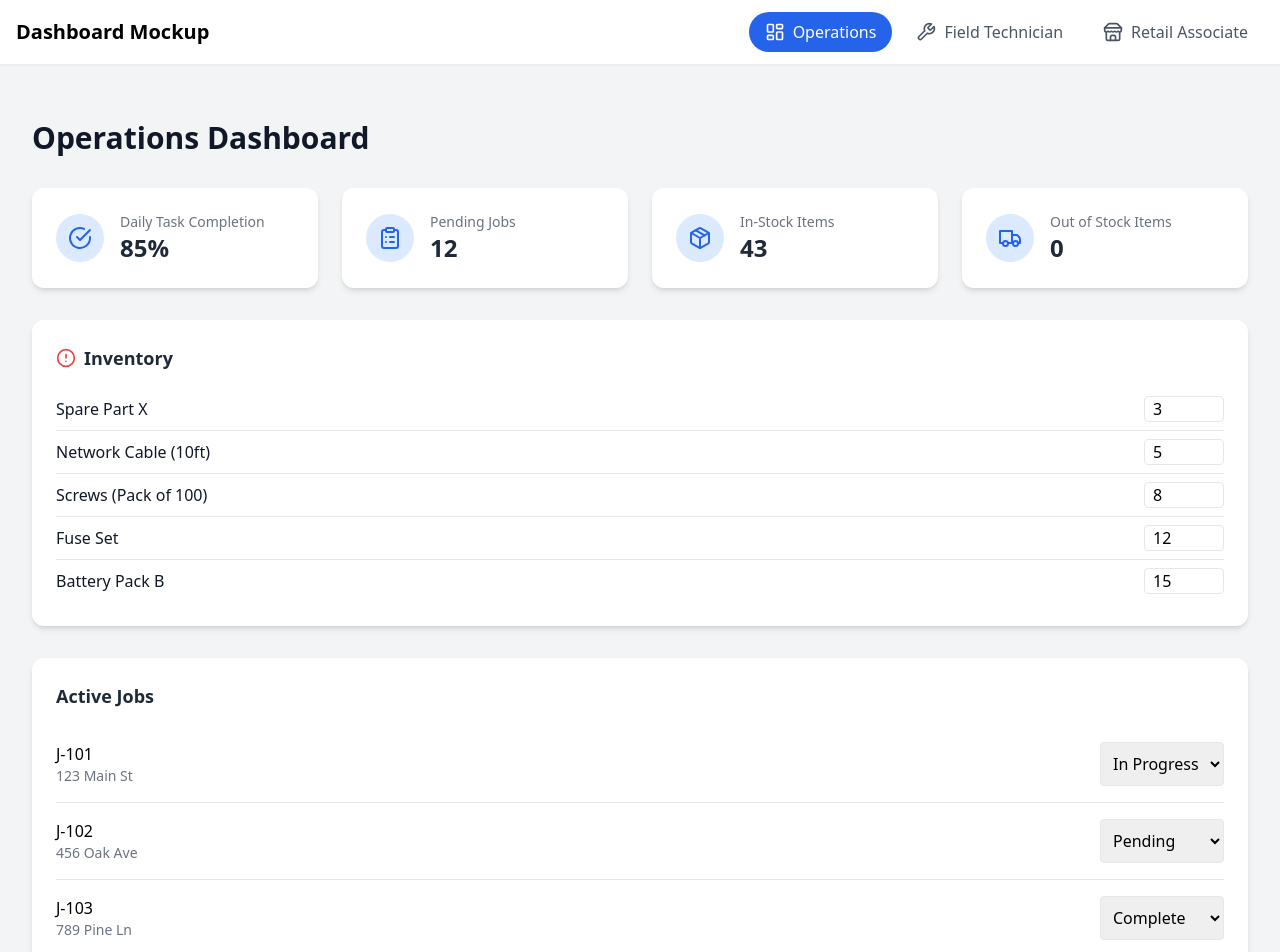
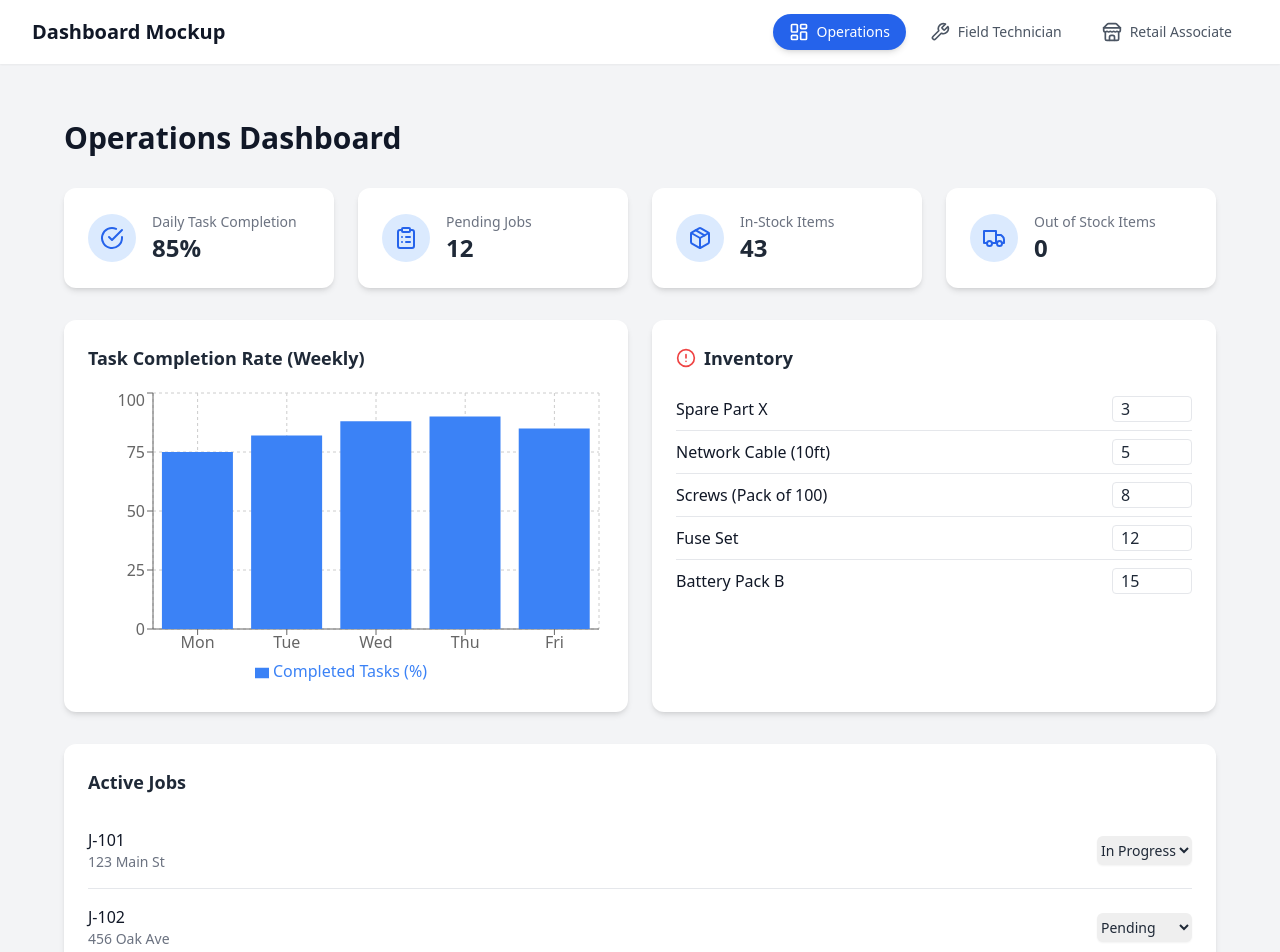
Before and after one commit to tester948/Technomobile-Dashboard, a React (Vite) app: page / in a window 1280 px wide. Shown: the top 952 px of the page. Built offline with nearby package versions, Linux system fonts and the light colour scheme; the HTML template or start-up script is replaced by a standard one.

Commit message:
Update TrainingExercise.jsx

```diff
--- a/src/components/TrainingExercise.jsx
+++ b/src/components/TrainingExercise.jsx
@@ -19,7 +19,7 @@ import {
   Calendar,
   CheckCircle,
   Package,
-	HeartHandshake,
+  Handshake,
   ClipboardList,
   TrendingUp,
   MapPin,
@@ -28,16 +28,16 @@ import {
   AlertCircle,
 } from "lucide-react";
 
-// Dashboards list
+// Define the available dashboards and their corresponding icons
 const dashboards = [
   { id: "operations", name: "Operations", icon: LayoutDashboard },
   { id: "field", name: "Field Technician", icon: Wrench },
   { id: "retail", name: "Retail Associate", icon: Store },
 ];
 
-// Initial data
+// Initial/mock data
 const operationsDataInit = {
-	dailyTaskCompletion: 85,
+  dailyTaskCompletion: 85, // percent
   pendingJobs: 12,
   inventory: [
     { name: "Spare Part X", quantity: 3 },
@@ -71,11 +71,16 @@ const technicianDataInit = {
     status: "En route",
     eta: "10:30 AM",
   },
+  schedule: [
+    { time: "09:00 AM", task: "Travel to Job J-104" },
+    { time: "10:30 AM", task: "On-site repair for Job J-104" },
+    { time: "02:00 PM", task: "Follow up with customer from Job J-098" },
+  ],
   performanceMetrics: {
-		completionRate: 95,
+    completionRate: 20, // start at 20% (will increase +20% per completed job up to 100)
     averageTime: "45 min",
     customerSatisfaction: 4.8,
-		jobsInQueue: 3, // New KPI
+    jobsInQueue: 4, // Jobs in Queue (Today) — non-editable start value
   },
 };
 
@@ -97,7 +102,7 @@ const retailDataInit = {
   ],
 };
 
-// StatCard
+// Re-usable stat card (keeps your original look)
 const StatCard = ({ title, value, icon: Icon, editable, onChange }) => (
   <div className="bg-white p-6 rounded-xl shadow-md flex items-center space-x-4">
     <div className="bg-blue-100 text-blue-600 p-3 rounded-full">
@@ -110,7 +115,7 @@ const StatCard = ({ title, value, icon: Icon, editable, onChange }) => (
           type="number"
           value={value}
           onChange={(e) => onChange(Number(e.target.value))}
-					className="text-2xl font-bold text-gray-800 border rounded px-1 w-20"
+          className="text-2xl font-bold text-gray-800 border rounded px-1 w-24"
         />
       ) : (
         <p className="text-2xl font-bold text-gray-800">{value}</p>
@@ -126,40 +131,64 @@ const ChartCard = ({ title, children }) => (
   </div>
 );
 
-// Operations Dashboard
+/* -------------------------
+   Operations Dashboard
+   ------------------------- */
 const OperationsDashboard = () => {
   const [data, setData] = useState(operationsDataInit);
 
+  // Update job status — adjusts pendingJobs and dailyTaskCompletion automatically
   const updateJobStatus = (jobId, newStatus) => {
-		const updatedJobs = data.activeJobs.map((job) =>
-			job.id === jobId ? { ...job, status: newStatus } : job
-		);
-		let { pendingJobs, dailyTaskCompletion } = data;
-		if (newStatus === "Complete") {
-			pendingJobs = pendingJobs - 1;
-			dailyTaskCompletion += 1;
+    const job = data.activeJobs.find((j) => j.id === jobId);
+    const prevStatus = job ? job.status : null;
+
+    const updatedJobs = data.activeJobs.map((j) => (j.id === jobId ? { ...j, status: newStatus } : j));
+
+    let newPending = data.pendingJobs;
+    let newCompletion = data.dailyTaskCompletion;
+
+    // If marking to Complete and it wasn't Complete before -> adjust KPIs
+    if (newStatus === "Complete" && prevStatus !== "Complete") {
+      if (newPending > 0) newPending = newPending - 1;
+      // increment completion by 1 percentage point (cap at 100)
+      newCompletion = Math.min(Math.round(newCompletion) + 1, 100);
     }
-		setData({ ...data, activeJobs: updatedJobs, pendingJobs, dailyTaskCompletion });
+
+    setData({ ...data, activeJobs: updatedJobs, pendingJobs: newPending, dailyTaskCompletion: newCompletion });
   };
 
   const updateInventoryQty = (itemName, qty) => {
-		const updatedInventory = data.inventory.map((item) =>
-			item.name === itemName ? { ...item, quantity: qty } : item
-		);
+    const updatedInventory = data.inventory.map((it) => (it.name === itemName ? { ...it, quantity: qty } : it));
     setData({ ...data, inventory: updatedInventory });
   };
 
-	const totalStock = data.inventory.reduce((sum, item) => sum + item.quantity, 0);
+  const totalStock = data.inventory.reduce((sum, it) => sum + Number(it.quantity || 0), 0);
 
   return (
     <div className="p-8 space-y-8">
       <h1 className="text-3xl font-bold text-gray-900">Operations Dashboard</h1>
+
       <div className="grid md:grid-cols-2 lg:grid-cols-4 gap-6">
         <StatCard title="Daily Task Completion" value={`${data.dailyTaskCompletion}%`} icon={CheckCircle} />
         <StatCard title="Pending Jobs" value={data.pendingJobs} icon={ClipboardList} />
         <StatCard title="In-Stock Items" value={totalStock} icon={Package} />
-				<StatCard title="Out of Stock Items" value={data.inventory.filter(i => i.quantity === 0).length} icon={Truck} />
+        <StatCard title="Out of Stock Items" value={data.inventory.filter((i) => i.quantity === 0).length} icon={Truck} />
       </div>
+
+      <div className="grid lg:grid-cols-2 gap-6">
+        <ChartCard title="Task Completion Rate (Weekly)">
+          <ResponsiveContainer width="100%" height={300}>
+            <BarChart data={data.taskCompletionRate}>
+              <CartesianGrid strokeDasharray="3 3" />
+              <XAxis dataKey="name" />
+              <YAxis />
+              <Tooltip />
+              <Legend />
+              <Bar dataKey="completed" fill="#3b82f6" name="Completed Tasks (%)" />
+            </BarChart>
+          </ResponsiveContainer>
+        </ChartCard>
+
         <div className="bg-white p-6 rounded-xl shadow-md">
           <h3 className="text-lg font-semibold text-gray-800 mb-4 flex items-center">
             <AlertCircle className="mr-2 h-5 w-5 text-red-500" /> Inventory
@@ -178,20 +207,32 @@ const OperationsDashboard = () => {
             ))}
           </ul>
         </div>
+      </div>
+
       <div className="bg-white p-6 rounded-xl shadow-md">
         <h3 className="text-lg font-semibold text-gray-800 mb-4">Active Jobs</h3>
         <ul className="divide-y divide-gray-200">
           {data.activeJobs.map((job) => (
-						<li key={job.id} className="py-4 flex justify-between">
-							<div>
-								<p className="font-medium">{job.id}</p>
+            <li key={job.id} className="py-4 flex flex-col sm:flex-row justify-between items-start sm:items-center">
+              <div className="mb-2 sm:mb-0">
+                <p className="font-medium text-gray-900">{job.id}</p>
                 <p className="text-sm text-gray-500">{job.location}</p>
               </div>
-							<select value={job.status} onChange={(e) => updateJobStatus(job.id, e.target.value)} className="border rounded px-2">
-								<option>Pending</option>
-								<option>In Progress</option>
-								<option>Complete</option>
+              <div className="flex items-center space-x-2">
+                <label htmlFor={`status-select-${job.id}`} className="sr-only">
+                  Choose a status
+                </label>
+                <select
+                  id={`status-select-${job.id}`}
+                  value={job.status}
+                  onChange={(e) => updateJobStatus(job.id, e.target.value)}
+                  className="block w-full rounded-md border-gray-300 shadow-sm focus:border-blue-500 focus:ring-blue-500 text-sm py-1"
+                >
+                  <option value="Pending">Pending</option>
+                  <option value="In Progress">In Progress</option>
+                  <option value="Complete">Complete</option>
                 </select>
+              </div>
             </li>
           ))}
         </ul>
@@ -200,86 +241,223 @@ const OperationsDashboard = () => {
   );
 };
 
-// Field Technician Dashboard
+/* -------------------------
+   Field Technician Dashboard
+   ------------------------- */
 const FieldTechnicianDashboard = () => {
   const [data, setData] = useState(technicianDataInit);
 
+  // Update job status for the technician's current job
   const updateStatus = (newStatus) => {
-		let { completionRate, customerSatisfaction } = data.performanceMetrics;
-		if (newStatus === "Complete") {
-			completionRate += 1;
-			customerSatisfaction += 0.1;
+    const prevStatus = data.currentJob.status;
+    let { completionRate, jobsInQueue } = data.performanceMetrics;
+    let { customerSatisfaction } = data.performanceMetrics;
+
+    // If moving to Complete from a non-Complete state -> adjust jobsInQueue and completionRate
+    if (newStatus === "Complete" && prevStatus !== "Complete") {
+      // Decrement jobs in queue (today) but never below 0
+      jobsInQueue = Math.max(0, jobsInQueue - 1);
+
+      // Increase completion rate by 20% per completed job (cap at 100)
+      completionRate = Math.min(100, completionRate + 20);
+
+      // If jobsInQueue equals 5 set completionRate to 0 (per rule)
+      if (jobsInQueue === 5) {
+        completionRate = 0;
       }
+
+      // Slightly bump customer satisfaction (rounded)
+      customerSatisfaction = Number((customerSatisfaction + 0.1).toFixed(1));
+    }
+
+    // Update state
     setData({
       ...data,
       currentJob: { ...data.currentJob, status: newStatus },
-			performanceMetrics: { ...data.performanceMetrics, completionRate, customerSatisfaction },
+      performanceMetrics: {
+        ...data.performanceMetrics,
+        completionRate,
+        jobsInQueue,
+        customerSatisfaction,
+      },
     });
-	};
-
-	const updateJobsInQueue = (val) => {
-		setData({ ...data, performanceMetrics: { ...data.performanceMetrics, jobsInQueue: val } });
   };
 
   return (
     <div className="p-8 space-y-8">
-			<h1 className="text-3xl font-bold">Hello, {data.name}!</h1>
+      <h1 className="text-3xl font-bold text-gray-900">Hello, {data.name}!</h1>
+
       <div className="grid md:grid-cols-2 lg:grid-cols-4 gap-6">
         <StatCard title="Current Job Status" value={data.currentJob.status} icon={Wrench} />
-				<StatCard title="Customer Satisfaction" value={data.performanceMetrics.customerSatisfaction.toFixed(1)} icon={HeartHandshake} />
+        <StatCard
+          title="Customer Satisfaction"
+          value={`${Number(data.performanceMetrics.customerSatisfaction).toFixed(1)}/5`}
+          icon={Handshake}
+        />
         <StatCard title="Job Completion Rate" value={`${data.performanceMetrics.completionRate}%`} icon={CheckCircle} />
-				<StatCard title="Jobs in Queue" value={data.performanceMetrics.jobsInQueue} icon={ClipboardList} editable onChange={updateJobsInQueue} />
+        {/* Jobs in Queue (Today) — non-editable, formal label */}
+        <StatCard title="Jobs in Queue (Today)" value={data.performanceMetrics.jobsInQueue} icon={ClipboardList} />
       </div>
-			<div className="bg-white p-6 rounded-xl">
-				<h3 className="text-lg font-semibold mb-4">Update Job Status</h3>
-				<select value={data.currentJob.status} onChange={(e) => updateStatus(e.target.value)} className="border rounded px-2">
-					<option>En route</option>
-					<option>In Progress</option>
-					<option>Complete</option>
+
+      {/* Current Job details */}
+      <div className="grid lg:grid-cols-2 gap-6">
+        <div className="bg-white p-6 rounded-xl shadow-md">
+          <h3 className="text-lg font-semibold text-gray-800 mb-4 flex items-center">
+            <MapPin className="mr-2 h-5 w-5 text-blue-500" /> Current Job
+          </h3>
+          <p className="text-gray-900 font-medium text-xl">{data.currentJob.customer}</p>
+          <p className="text-gray-600 mb-2">{data.currentJob.address}</p>
+          <p className="text-gray-500 text-sm mb-4">{data.currentJob.description}</p>
+          <div className="flex items-center space-x-2 text-sm text-gray-700">
+            <span className="font-semibold">ETA:</span>
+            <span>{data.currentJob.eta}</span>
+          </div>
+        </div>
+
+        {/* Update Job Status */}
+        <div className="bg-white p-6 rounded-xl shadow-md flex flex-col justify-between">
+          <div>
+            <h3 className="text-lg font-semibold text-gray-800 mb-4 flex items-center">
+              <ClipboardList className="mr-2 h-5 w-5 text-blue-500" /> Update Job Status
+            </h3>
+            <p className="text-gray-500 text-sm mb-4">Update the status for Job ID: {data.currentJob.id}</p>
+            <div className="flex items-center space-x-4">
+              <label htmlFor="status-select" className="sr-only">
+                Choose a status
+              </label>
+              <select
+                id="status-select"
+                value={data.currentJob.status}
+                onChange={(e) => updateStatus(e.target.value)}
+                className="block w-full rounded-md border-gray-300 shadow-sm focus:border-blue-500 focus:ring-blue-500 text-base"
+              >
+                <option value="En route">En route</option>
+                <option value="In Progress">In Progress</option>
+                <option value="On hold">On hold</option>
+                <option value="Complete">Complete</option>
               </select>
+            </div>
+          </div>
+        </div>
+      </div>
+
+      {/* Schedule */}
+      <div className="grid lg:grid-cols-2 gap-6">
+        <div className="bg-white p-6 rounded-xl shadow-md">
+          <h3 className="text-lg font-semibold text-gray-800 mb-4 flex items-center">
+            <ClipboardList className="mr-2 h-5 w-5 text-blue-500" /> My Schedule
+          </h3>
+          <ul className="space-y-2">
+            {data.schedule.map((task, index) => (
+              <li key={index} className="flex items-start">
+                <span className="text-gray-500 mr-4 mt-1">{task.time}</span>
+                <p className="text-gray-900 font-medium">{task.task}</p>
+              </li>
+            ))}
+          </ul>
+        </div>
       </div>
     </div>
   );
 };
 
-// Retail Dashboard
+/* -------------------------
+   Retail Associate Dashboard
+   ------------------------- */
 const RetailAssociateDashboard = () => {
   const [data, setData] = useState(retailDataInit);
 
+  // Update daily sales and adjust the selected monthly category by the delta
   const updateDailySales = (val) => {
+    const prev = Number(data.dailySales || 0);
+    const delta = Number(val) - prev;
+
     const updatedCategories = data.monthlySalesByCategory.map((c) =>
-			c.category === data.selectedCategory ? { ...c, sales: c.sales + (val - data.dailySales) } : c
+      c.category === data.selectedCategory ? { ...c, sales: c.sales + delta } : c
     );
+
     setData({
       ...data,
-			dailySales: val,
+      dailySales: Number(val),
       monthlySalesByCategory: updatedCategories,
-			customerFeedbackCount: data.customerFeedbackCount + 1,
+      customerFeedbackCount: data.customerFeedbackCount + 1, // each sale increments feedback counter (as requested)
     });
   };
 
   return (
     <div className="p-8 space-y-8">
-			<h1 className="text-3xl font-bold">Store Dashboard - {data.storeName}</h1>
+      <h1 className="text-3xl font-bold text-gray-900">Store Dashboard - {data.storeName}</h1>
+
       <div className="grid md:grid-cols-2 lg:grid-cols-3 gap-6">
-				<div className="bg-white p-6 rounded-xl shadow-md flex flex-col">
+        <div className="bg-white p-6 rounded-xl shadow-md">
           <p className="text-gray-500 text-sm">Daily Sales (Today)</p>
-					<input type="number" value={data.dailySales} onChange={(e) => updateDailySales(Number(e.target.value))} className="border rounded px-2 mb-2" />
-					<select value={data.selectedCategory} onChange={(e) => setData({ ...data, selectedCategory: e.target.value })} className="border rounded px-2">
+          <input
+            type="number"
+            value={data.dailySales}
+            onChange={(e) => updateDailySales(Number(e.target.value))}
+            className="border rounded px-2 mb-2 w-full"
+          />
+          <select
+            value={data.selectedCategory}
+            onChange={(e) => setData({ ...data, selectedCategory: e.target.value })}
+            className="border rounded px-2 w-full"
+          >
             {data.monthlySalesByCategory.map((c) => (
-							<option key={c.category}>{c.category}</option>
+              <option key={c.category} value={c.category}>
+                {c.category}
+              </option>
             ))}
           </select>
         </div>
+
+        <StatCard title="Upcoming Tasks" value="3" icon={ClipboardList} />
         <StatCard title="Customer Feedback" value={`${data.customerFeedbackCount} new`} icon={MessageCircle} />
+      </div>
+
+      <div className="grid lg:grid-cols-2 gap-6">
+        <ChartCard title="Daily Sales (Last 5 Days)">
+          <ResponsiveContainer width="100%" height={300}>
+            <BarChart
+              data={[
+                { name: "Mon", sales: 1500 },
+                { name: "Tue", sales: 1800 },
+                { name: "Wed", sales: 1650 },
+                { name: "Thu", sales: 2100 },
+                { name: "Fri", sales: 2500 },
+              ]}
+            >
+              <CartesianGrid strokeDasharray="3 3" />
+              <XAxis dataKey="name" />
+              <YAxis />
+              <Tooltip />
+              <Legend />
+              <Bar dataKey="sales" fill="#10b981" name="Sales ($)" />
+            </BarChart>
+          </ResponsiveContainer>
+        </ChartCard>
+
+        <ChartCard title="Monthly Sales by Category (Last 30 Days)">
+          <ResponsiveContainer width="100%" height={300}>
+            <BarChart layout="vertical" data={data.monthlySalesByCategory}>
+              <CartesianGrid strokeDasharray="3 3" />
+              <XAxis type="number" />
+              <YAxis dataKey="category" type="category" />
+              <Tooltip />
+              <Legend />
+              <Bar dataKey="sales" fill="#8884d8" name="Sales ($)" />
+            </BarChart>
+          </ResponsiveContainer>
+        </ChartCard>
       </div>
     </div>
   );
 };
 
+/* -------------------------
+   Root App
+   ------------------------- */
 const App = () => {
   const [activeDashboard, setActiveDashboard] = useState("operations");
-
   const renderDashboard = () => {
     switch (activeDashboard) {
       case "operations":
@@ -294,21 +472,30 @@ const App = () => {
   };
 
   return (
-		<div className="min-h-screen bg-gray-100">
+    <div className="min-h-screen bg-gray-100 font-sans antialiased text-gray-800">
       <header className="bg-white shadow-sm sticky top-0 z-50">
-				<div className="max-w-7xl mx-auto px-4 flex justify-between items-center h-16">
-					<h1 className="text-xl font-bold">Dashboard Mockup</h1>
+        <div className="max-w-7xl mx-auto px-4 sm:px-6 lg:px-8">
+          <div className="flex justify-between items-center h-16">
+            <h1 className="text-xl font-bold text-gray-900">Dashboard Mockup</h1>
             <nav className="flex items-center space-x-2">
               {dashboards.map((d) => (
-							<button key={d.id} onClick={() => setActiveDashboard(d.id)} className={`flex items-center px-4 py-2 rounded-full ${activeDashboard === d.id ? "bg-blue-600 text-white" : "text-gray-600 hover:bg-gray-200"}`}>
+                <button
+                  key={d.id}
+                  onClick={() => setActiveDashboard(d.id)}
+                  className={`flex items-center px-4 py-2 rounded-full font-medium text-sm transition-colors duration-200 ${
+                    activeDashboard === d.id ? "bg-blue-600 text-white shadow-md" : "text-gray-600 hover:bg-gray-200"
+                  }`}
+                >
                   <d.icon className="w-5 h-5 mr-2" />
-								{d.name}
+                  <span className="hidden sm:inline">{d.name}</span>
                 </button>
               ))}
             </nav>
           </div>
+        </div>
       </header>
-			<main className="max-w-7xl mx-auto py-6">{renderDashboard()}</main>
+
+      <main className="max-w-7xl mx-auto py-6 sm:px-6 lg:px-8">{renderDashboard()}</main>
     </div>
   );
 };
```
Lines whose indentation alone changed are shown as unchanged.
